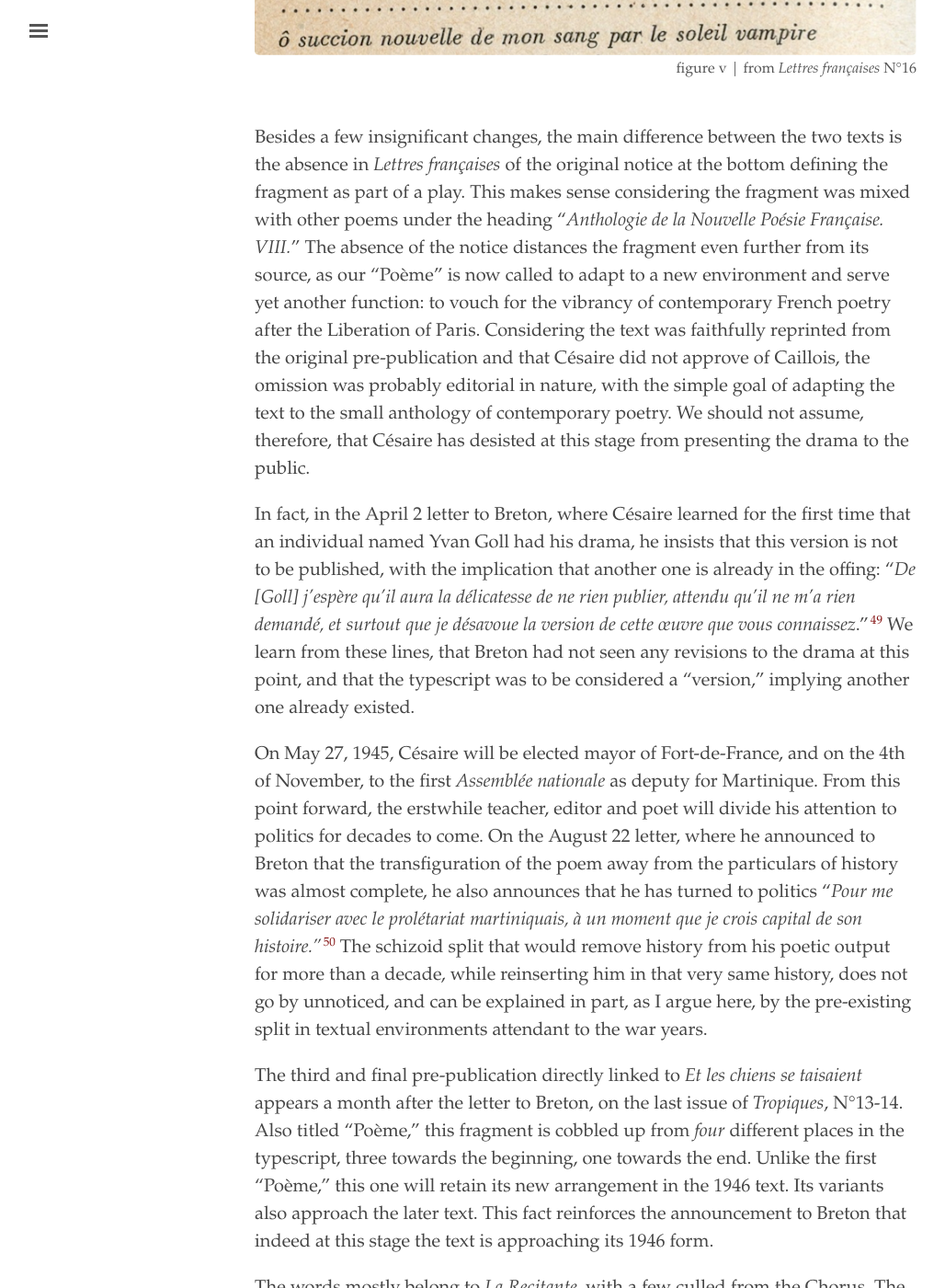
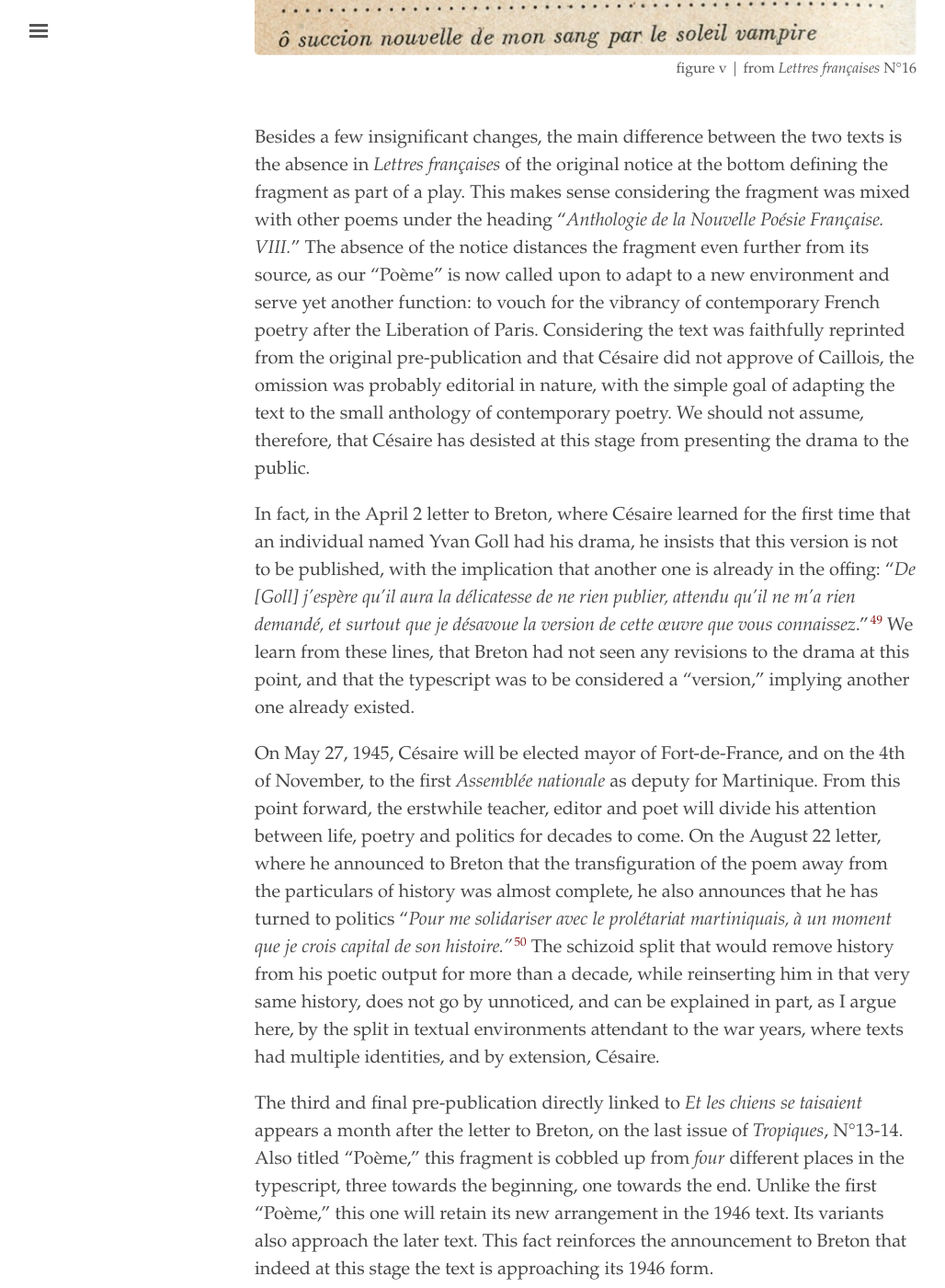
Before and after one commit to elotroalex/record, a Jekyll site: the page built from _chapters/03-assimilate.md, in a window 1280 px wide and 1400 px high, scrolled down 31982 px. Shown: the whole window at 92% size, without its empty margins (3-1031 px from the left). Built offline with Jekyll 4.4.1, drawn with Linux system fonts in a browser that asks for light colours; some of the changed text lies outside the part shown.

```diff
--- a/_chapters/03-assimilate.md
+++ b/_chapters/03-assimilate.md
@@ -267,11 +267,11 @@
 
 
 
-Besides a few insignificant changes, the main difference between the two texts is the absence in *Lettres françaises* of the original notice at the bottom defining the fragment as part of a play. This makes sense considering the fragment was mixed with other poems under the heading "*Anthologie de la Nouvelle Poésie Française. VIII.*" The absence of the notice distances the fragment even further from its source, as our "Poème" is now called to adapt to a new environment and serve yet another function: to vouch for the vibrancy of contemporary French poetry after the Liberation of Paris. Considering the text was faithfully reprinted from the original pre-publication and that Césaire did not approve of Caillois, the omission was probably editorial in nature, with the simple goal of adapting the text to the small anthology of contemporary poetry. We should not assume, therefore, that Césaire has desisted at this stage from presenting the drama to the public.
+Besides a few insignificant changes, the main difference between the two texts is the absence in *Lettres françaises* of the original notice at the bottom defining the fragment as part of a play. This makes sense considering the fragment was mixed with other poems under the heading "*Anthologie de la Nouvelle Poésie Française. VIII.*" The absence of the notice distances the fragment even further from its source, as our "Poème" is now called upon to adapt to a new environment and serve yet another function: to vouch for the vibrancy of contemporary French poetry after the Liberation of Paris. Considering the text was faithfully reprinted from the original pre-publication and that Césaire did not approve of Caillois, the omission was probably editorial in nature, with the simple goal of adapting the text to the small anthology of contemporary poetry. We should not assume, therefore, that Césaire has desisted at this stage from presenting the drama to the public.
 
 In fact, in the April 2 letter to Breton, where Césaire learned for the first time that an individual named Yvan Goll had his drama, he insists that this version is not to be published, with the implication that another one is already in the offing: "*De \[Goll\] j'espère qu'il aura la délicatesse de ne rien publier, attendu qu'il ne m'a rien demandé, et surtout que je désavoue la version de cette œuvre que vous connaissez*."[^80] We learn from these lines, that Breton had not seen any revisions to the drama at this point, and that the typescript was to be considered a “version,” implying another one already existed.
 
-On May 27, 1945, Césaire will be elected mayor of Fort-de-France, and on the 4th of November, to the first *Assemblée nationale* as deputy for Martinique. From this point forward, the erstwhile teacher, editor and poet will divide his attention to politics for decades to come. On the August 22 letter, where he announced to Breton that the transfiguration of the poem away from the particulars of history was almost complete, he also announces that he has turned to politics "*Pour me solidariser avec le prolétariat martiniquais, à un moment que je crois capital de son histoire."*[^81] The schizoid split that would remove history from his poetic output for more than a decade, while reinserting him in that very same history, does not go by unnoticed, and can be explained in part, as I argue here, by the pre-existing split in textual environments attendant to the war years.
+On May 27, 1945, Césaire will be elected mayor of Fort-de-France, and on the 4th of November, to the first *Assemblée nationale* as deputy for Martinique. From this point forward, the erstwhile teacher, editor and poet will divide his attention between life, poetry and politics for decades to come. On the August 22 letter, where he announced to Breton that the transfiguration of the poem away from the particulars of history was almost complete, he also announces that he has turned to politics "*Pour me solidariser avec le prolétariat martiniquais, à un moment que je crois capital de son histoire."*[^81] The schizoid split that would remove history from his poetic output for more than a decade, while reinserting him in that very same history, does not go by unnoticed, and can be explained in part, as I argue here, by the split in textual environments attendant to the war years, where texts had multiple identities, and by extension, Césaire.
 
 The third and final pre-publication directly linked to *Et les chiens se taisaient* appears a month after the letter to Breton, on the last issue of *Tropiques*, N°13-14. Also titled "Poème," this fragment is cobbled up from *four* different places in the typescript, three towards the beginning, one towards the end. Unlike the first "Poème," this one will retain its new arrangement in the 1946 text. Its variants also approach the later text. This fact reinforces the announcement to Breton that indeed at this stage the text is approaching its 1946 form.
 
```
Also changed, not shown: other parts of _chapters/03-assimilate.md (+2 -2 lines).
